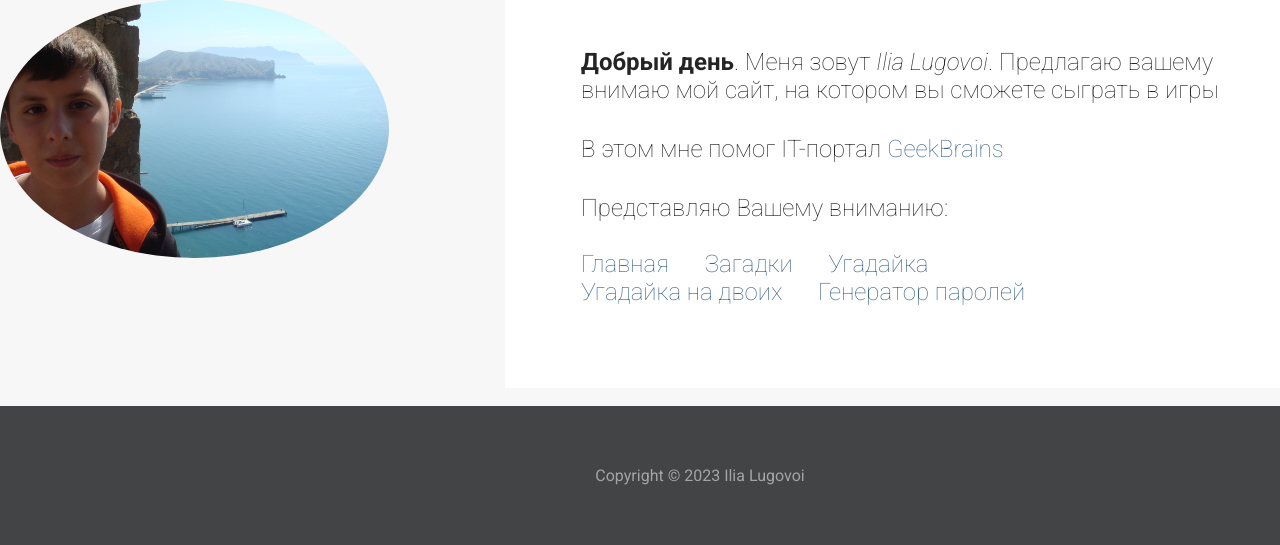
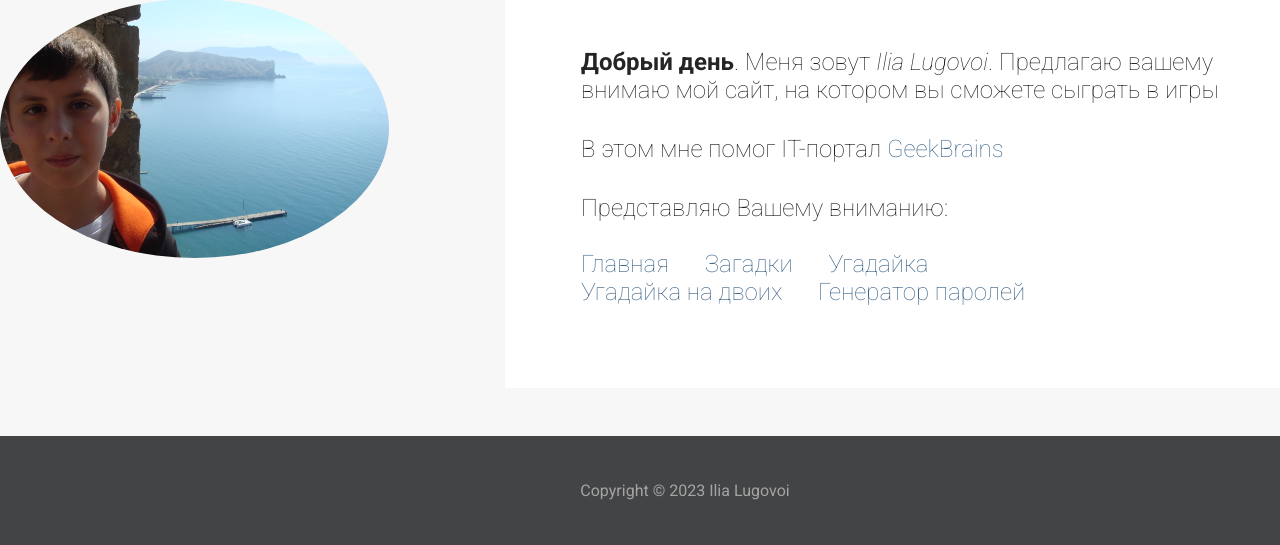
Before and after one commit to Ilia-Lugovoi/basic_JS, a PHP site: page /index.php in a window 1280 px wide. Shown: the part 255-800 px from the top of the page. Run offline with PHP 8.4, Linux system fonts and the light colour scheme.

Commit message:
last today

```diff
--- a/my_first_site/site/style.css
+++ b/my_first_site/site/style.css
@@ -164,7 +164,7 @@
     background-color: #434445;
     color: #a4a4a4;
     text-align: center;
-    padding: 60px;
+    padding: 45px;
   }
 
 @media (max-width: 600px) {
```
Also changed, not shown: my_first_site/site/index.php (indentation only).
